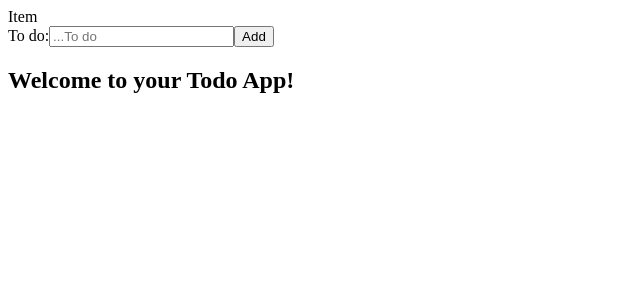
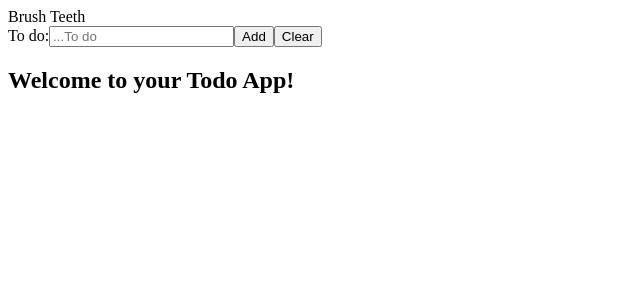
Before and after one commit to bloominstituteoftechnology/web-module-project-class-components, a React (Create React App) app: page / in a window 1280 px wide. Shown: the top 300 px of the page, without its empty margins (0-640 px from the left). Built offline with nearby package versions, Linux system fonts and the light colour scheme; the HTML template or start-up script is replaced by a standard one.

Commit message:
added the ability to add input to the To do list

```diff
--- a/src/App.js
+++ b/src/App.js
@@ -1,22 +1,50 @@
 import React from 'react';
 import TodoList from './components/TodoList';
 import TodoForm from './components/TodoForm';
+
+const todoItems = [
+  {
+    task: '',
+    id: 0,
+    completed: false
+  },
+  {
+    task: 'Brush Teeth',
+    id: 1,
+    completed: false
+  }
+];
 
 class App extends React.Component {
   // you will need a place to store your state in this component.
   constructor() {
     super();
     this.state = {
-
+      todoItems: todoItems
     }
   }
   // design `App` to be the parent component of your application.
   // this component is going to take care of state, and any change handlers you need to work with your state
+
+  handleSubmit = (input) => {
+
+    const newTodo = {
+      task: input,
+      id: Date.now(),
+      completed: false
+    }
+
+    this.setState({
+      ...this.state,
+      todoItems: [...this.state.todoItems, newTodo]
+    })
+  }
+
   render() {
     return (
       <div>
-        <TodoList />
-        <TodoForm />
+        <TodoList todoItems={this.state.todoItems}/>
+        <TodoForm handleSubmit={this.handleSubmit}/>
         <h2>Welcome to your Todo App!</h2>
       </div>
     );
--- a/src/components/Todo.js
+++ b/src/components/Todo.js
@@ -1,8 +1,11 @@
 import React from 'react';
 
-const Todo = () => {
+const Todo = (props) => {
+
     return(
-        <div>Item</div>
+        <div>
+            {props.item.task}
+        </div>
     )
 }
 
--- a/src/components/TodoForm.js
+++ b/src/components/TodoForm.js
@@ -1,18 +1,36 @@
 import React from 'react';
 
 class TodoForm extends React.Component {
+    constructor() {
+        super();
+        this.state = {
+            task: '',
+        }
+    }
+
+    handleChange = (e) => {
+        this.state.task = e.target.value;
+    }
+
+    Submit = (e) => {
+        e.preventDefault();
+        this.props.handleSubmit(this.state.task);
+    }
+
     render() {
         return(
             <div>
-                <form>
+                <form onSubmit={this.Submit}>
                     <label> To do:
                         <input
                             type="text"
                             name="task"
                             placeholder="...To do"
+                            onChange={this.handleChange}
                         />
                     </label>
                     <button>Add</button>
+                    <button>Clear</button>
                 </form>
             </div>
         )
--- a/src/components/TodoList.js
+++ b/src/components/TodoList.js
@@ -1,15 +1,16 @@
 import React from 'react';
 import Todo from './Todo';
 
-class TodoList extends React.Component {
-    render() {
+const TodoList = (props) => {
+
         return(
             <div>
-                <Todo />
+                {props.todoItems.map(item => (
+                    <Todo item={item} key={item.id} />
+                ))}
+
             </div>
-
-        )
-    }
+            )
 }
 
 export default TodoList;
```
